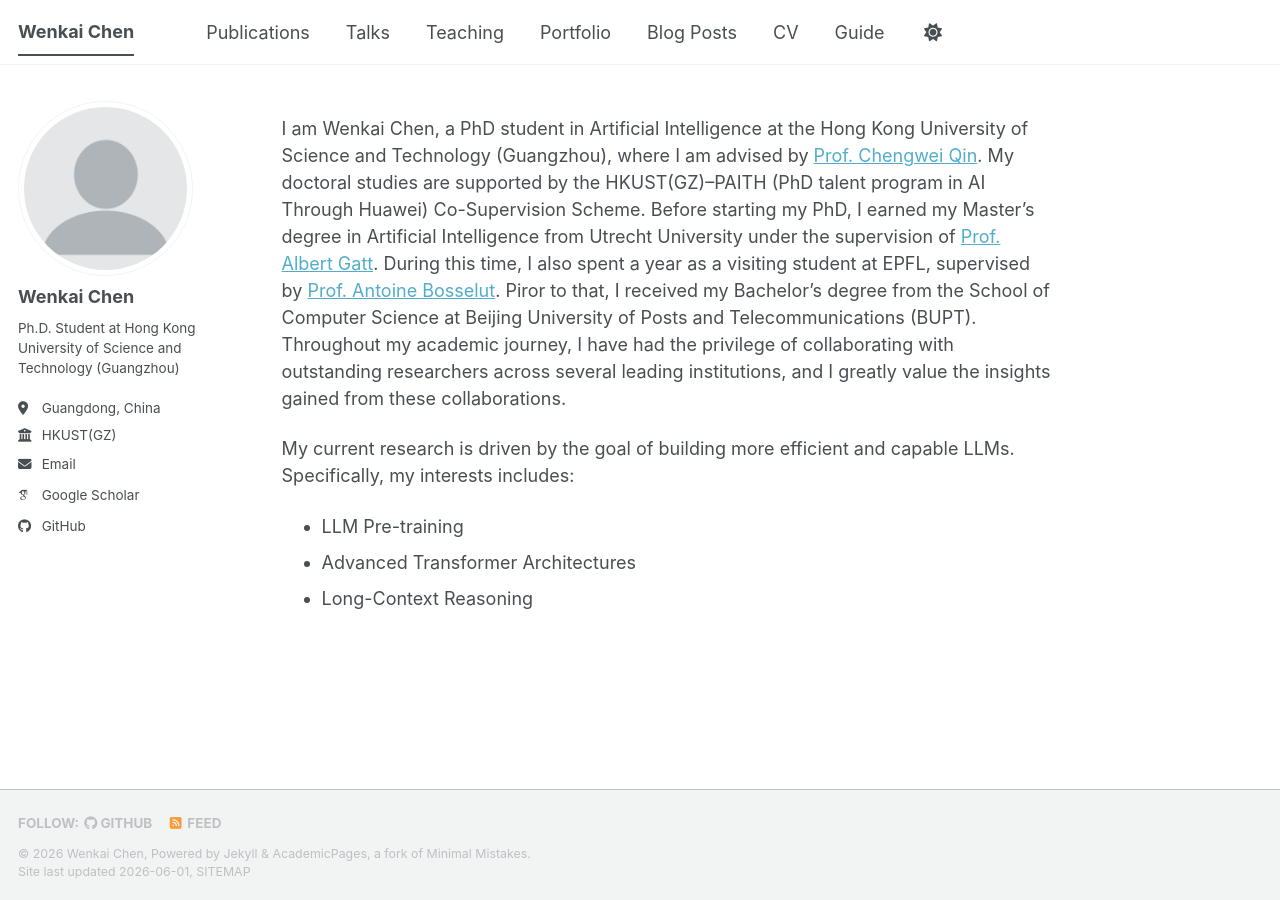
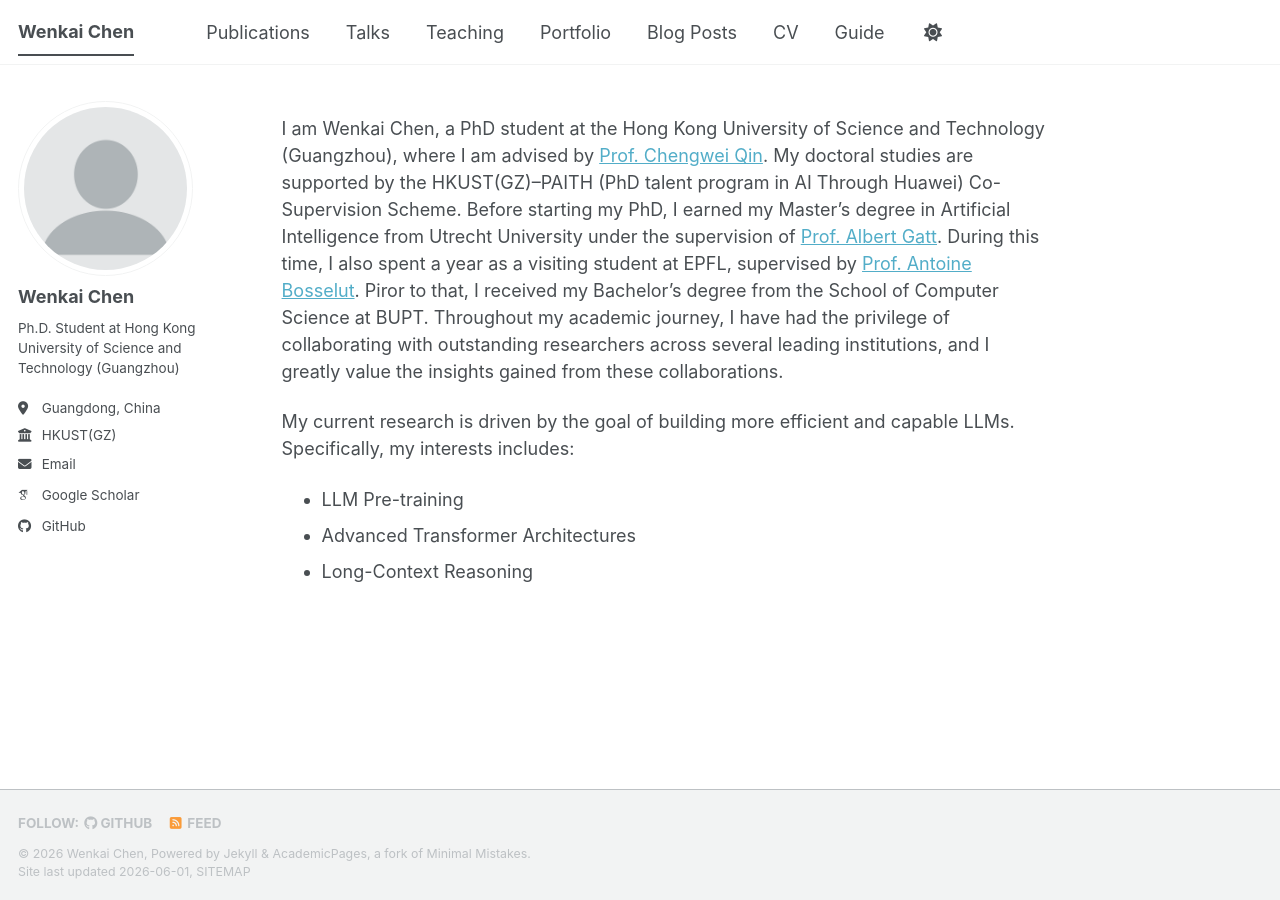
Before and after one commit to WK-Chen/WK-Chen.github.io, a Jekyll site: the page built from _pages/about.md, in a window 1280 px wide. Built offline with Jekyll 4.4.1, drawn with Linux system fonts in a browser that asks for light colours; some web fonts are replaced; a script bundle is joined from its source files by our own code; library files that are not in the unit come from our copies.

Commit message:
Update about.md

```diff
--- a/_pages/about.md
+++ b/_pages/about.md
@@ -7,7 +7,7 @@ redirect_from:
   - /about.html
 ---
 
-I am Wenkai Chen, a PhD student in Artificial Intelligence at the Hong Kong University of Science and Technology (Guangzhou), where I am advised by [Prof. Chengwei Qin](https://qcwthu.github.io/). My doctoral studies are supported by the HKUST(GZ)–PAITH (PhD talent program in AI Through Huawei) Co-Supervision Scheme. Before starting my PhD, I earned my Master's degree in Artificial Intelligence from Utrecht University under the supervision of [Prof. Albert Gatt](https://albertgatt.github.io/). During this time, I also spent a year as a visiting student at EPFL, supervised by [Prof. Antoine Bosselut](https://atcbosselut.github.io/). Piror to that, I received my Bachelor's degree from the School of Computer Science at Beijing University of Posts and Telecommunications (BUPT). Throughout my academic journey, I have had the privilege of collaborating with outstanding researchers across several leading institutions, and I greatly value the insights gained from these collaborations.
+I am Wenkai Chen, a PhD student at the Hong Kong University of Science and Technology (Guangzhou), where I am advised by [Prof. Chengwei Qin](https://qcwthu.github.io/). My doctoral studies are supported by the HKUST(GZ)–PAITH (PhD talent program in AI Through Huawei) Co-Supervision Scheme. Before starting my PhD, I earned my Master's degree in Artificial Intelligence from Utrecht University under the supervision of [Prof. Albert Gatt](https://albertgatt.github.io/). During this time, I also spent a year as a visiting student at EPFL, supervised by [Prof. Antoine Bosselut](https://atcbosselut.github.io/). Piror to that, I received my Bachelor's degree from the School of Computer Science at BUPT. Throughout my academic journey, I have had the privilege of collaborating with outstanding researchers across several leading institutions, and I greatly value the insights gained from these collaborations.
 
 My current research is driven by the goal of building more efficient and capable LLMs. Specifically, my interests includes:
 - LLM Pre-training
```
